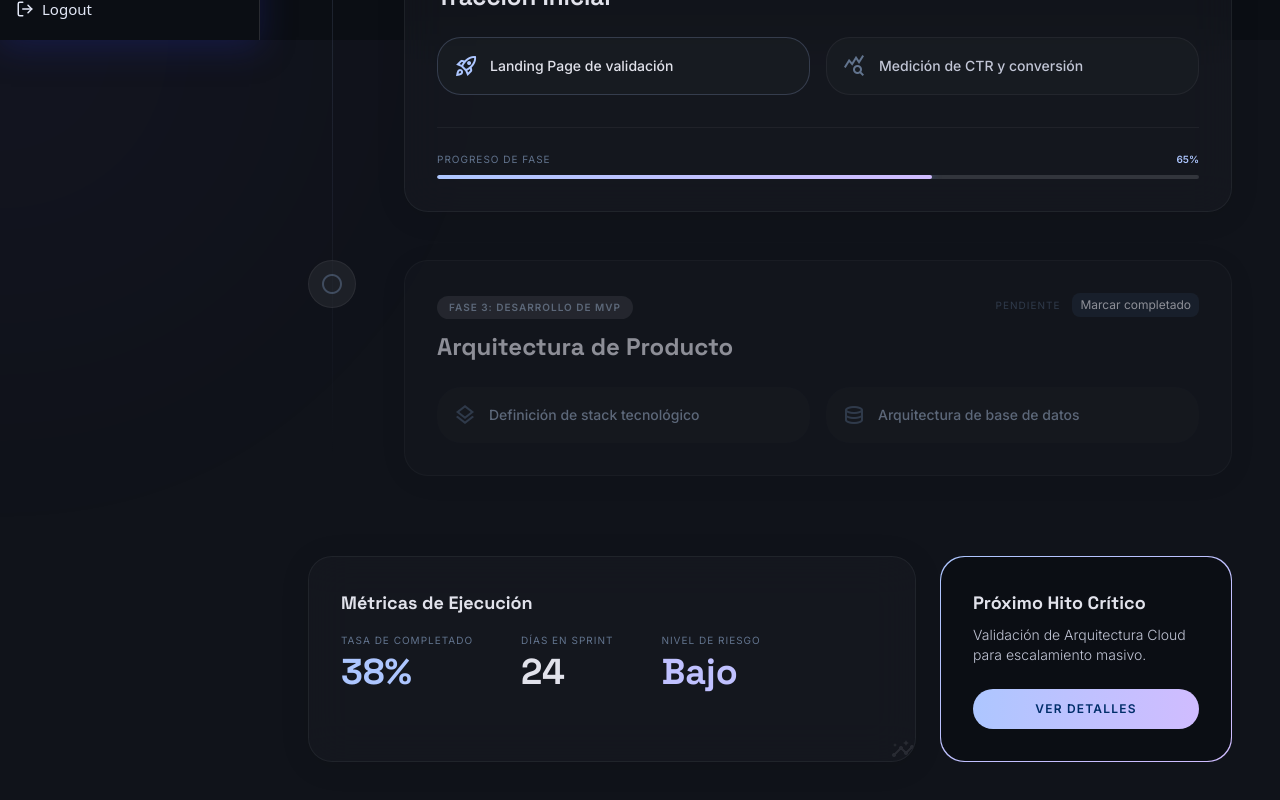
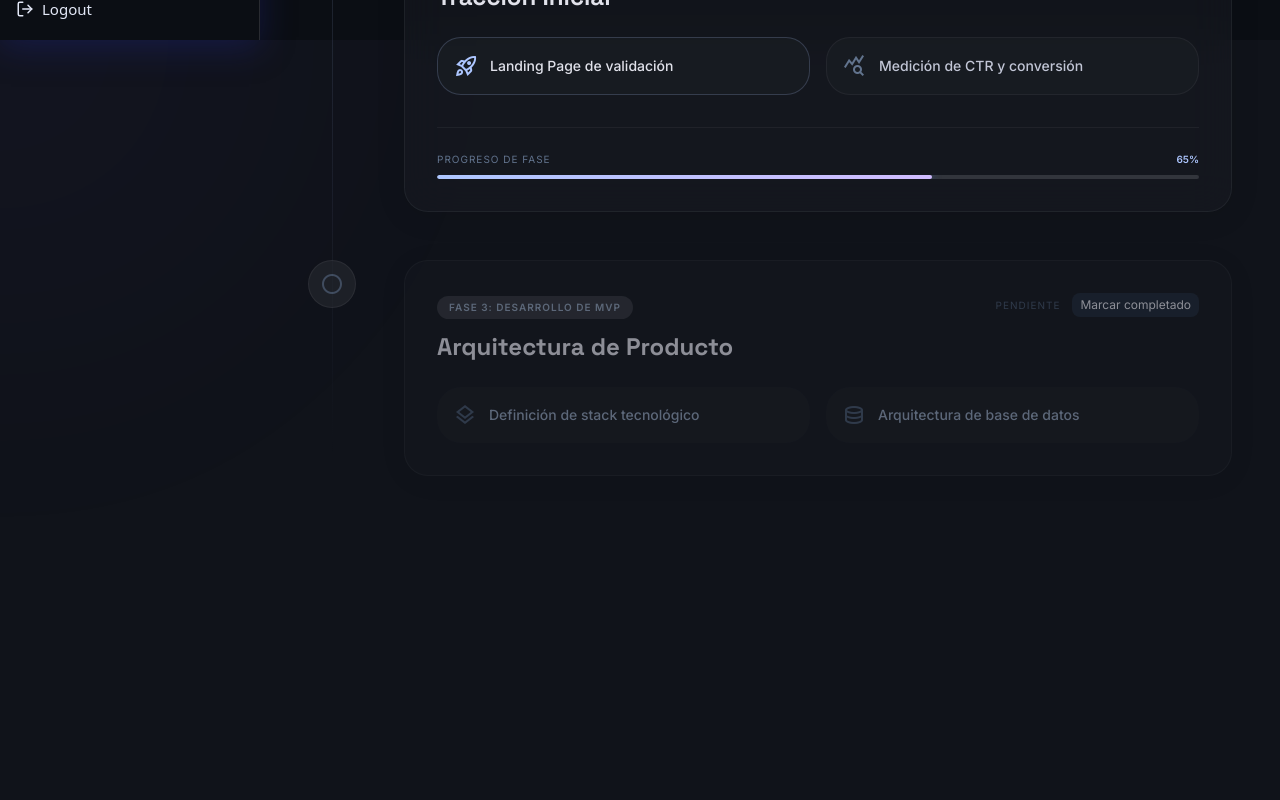
Before and after one commit to Mickey-VIP/seedpath-web, a Next.js app: page /roadmap in a window 1280 px wide. Shown: the part 760-1560 px from the top of the page. After the commit the page ends 1284 px from the top, so only its background shows below. Built offline with nearby package versions, Linux system fonts and the light colour scheme.

Commit message:
chore(roadmap): remove summary grid and 'Próximo Hito Crítico' per request

```diff
--- a/src/components/RoadmapClient.tsx
+++ b/src/components/RoadmapClient.tsx
@@ -519,49 +519,7 @@ export default function RoadmapClient() {
         </div>
       </div>
 
-      {/* Bento Summary Grid */}
-      <div className="mt-20 grid grid-cols-1 md:grid-cols-3 gap-6">
 
-        {/* Métricas Card */}
-        <div className="md:col-span-2 glass-card rounded-3xl p-8 relative overflow-hidden">
-          <div className="relative z-10">
-            <h4 className="text-lg font-['Space_Grotesk'] font-bold mb-4">Métricas de Ejecución</h4>
-            <div className="flex items-end gap-12">
-              <div>
-                <p className="text-[10px] uppercase tracking-widest text-slate-500 mb-1">Tasa de Completado</p>
-                <p className="text-4xl font-['Space_Grotesk'] font-bold text-[#adc6ff]">38%</p>
-              </div>
-              <div>
-                <p className="text-[10px] uppercase tracking-widest text-slate-500 mb-1">Días en Sprint</p>
-                <p className="text-4xl font-['Space_Grotesk'] font-bold text-[#e1e2eb]">24</p>
-              </div>
-              <div>
-                <p className="text-[10px] uppercase tracking-widest text-slate-500 mb-1">Nivel de Riesgo</p>
-                <p className="text-4xl font-['Space_Grotesk'] font-bold text-[#c0c1ff]">Bajo</p>
-              </div>
-            </div>
-          </div>
-          <div className="absolute right-0 bottom-0 w-1/3 h-full opacity-10 pointer-events-none flex items-end justify-end">
-            <span className="material-symbols-outlined text-[200px]">insights</span>
-          </div>
-        </div>
-
-        {/* Próximo Hito Card */}
-        <div className="bg-gradient-to-br from-[#adc6ff] to-[#d0bcff] p-[1px] rounded-3xl">
-          <div className="bg-[#0b0e14] h-full w-full rounded-3xl p-8 flex flex-col justify-between">
-            <div>
-              <h4 className="text-lg font-['Space_Grotesk'] font-bold mb-2">Próximo Hito Crítico</h4>
-              <p className="text-sm text-[#c2c6d6] font-light">
-                Validación de Arquitectura Cloud para escalamiento masivo.
-              </p>
-            </div>
-            <button className="mt-6 w-full py-3 bg-gradient-to-r from-[#adc6ff] to-[#d0bcff] rounded-full text-[#002e6a] font-bold text-xs uppercase tracking-widest hover:shadow-[0_0_20px_rgba(173,198,255,0.3)] transition-all">
-              Ver Detalles
-            </button>
-          </div>
-        </div>
-
-      </div>
     </div>
   );
 }
```
